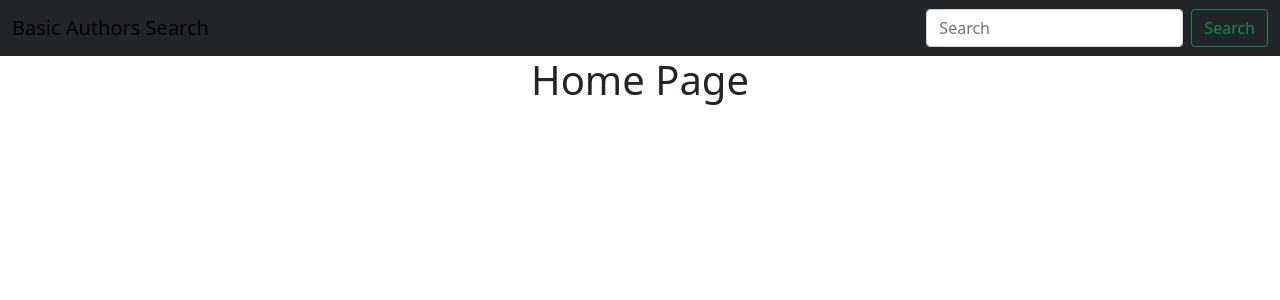
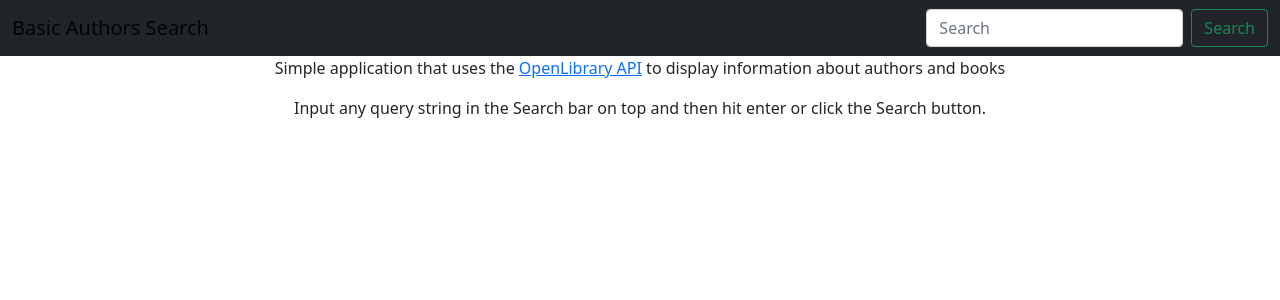
Before and after one commit to acuencadev/basic-authors-search, a React (Create React App) app: page / in a window 1280 px wide. Shown: the top 300 px of the page. Built offline with nearby package versions, Linux system fonts and the light colour scheme.

Commit message:
fix: Show not available text if there are not subjects

```diff
--- /dev/null
+++ b/src/components/SubjectsBadgesComponent.js
@@ -0,0 +1,17 @@
+import React from 'react';
+import {Badge} from "react-bootstrap";
+
+
+export const SubjectsBadgesComponent = ({subjects}) => {
+    if (subjects && subjects.length > 0) {
+        return (
+            <div className="SubjectsBadgesComponent">
+                {subjects.map(subject => <Badge key={subject} pill bg="secondary">{subject}</Badge>)}
+            </div>
+        );
+    } else {
+        return (
+            <p>No subjects available.</p>
+        )
+    }
+}
--- a/src/pages/BookPage.js
+++ b/src/pages/BookPage.js
@@ -1,7 +1,8 @@
 import { useParams } from "react-router-dom";
-import {Badge, Col, Container, Image, Row, Table} from "react-bootstrap";
+import {Col, Container, Image, Row, Table} from "react-bootstrap";
 import {useEffect, useState} from "react";
 import {AuthorNameComponent} from "../components/AuthorNameComponent";
+import {SubjectsBadgesComponent} from "../components/SubjectsBadgesComponent";
 
 
 export const BookPage = () => {
@@ -109,7 +110,7 @@ export const BookPage = () => {
                                 <tr>
                                     <th>Subjects</th>
                                     <td>
-                                        {book.subjects.map(subject => <Badge key={subject} pill bg="secondary">{subject}</Badge>)}
+                                        <SubjectsBadgesComponent subjects={book.subjects} />
                                     </td>
                                 </tr>
                             </Table>
--- a/src/pages/HomePage.js
+++ b/src/pages/HomePage.js
@@ -5,7 +5,8 @@ export const HomePage = () => {
 
     return (
         <div className="HomePage">
-            <h1>Home Page</h1>
+            <p>Simple application that uses the <a href="https://openlibrary.org/developers/api">OpenLibrary API</a> to display information about authors and books</p>
+            <p>Input any query string in the Search bar on top and then hit enter or click the Search button.</p>
         </div>
     );
 }
```
